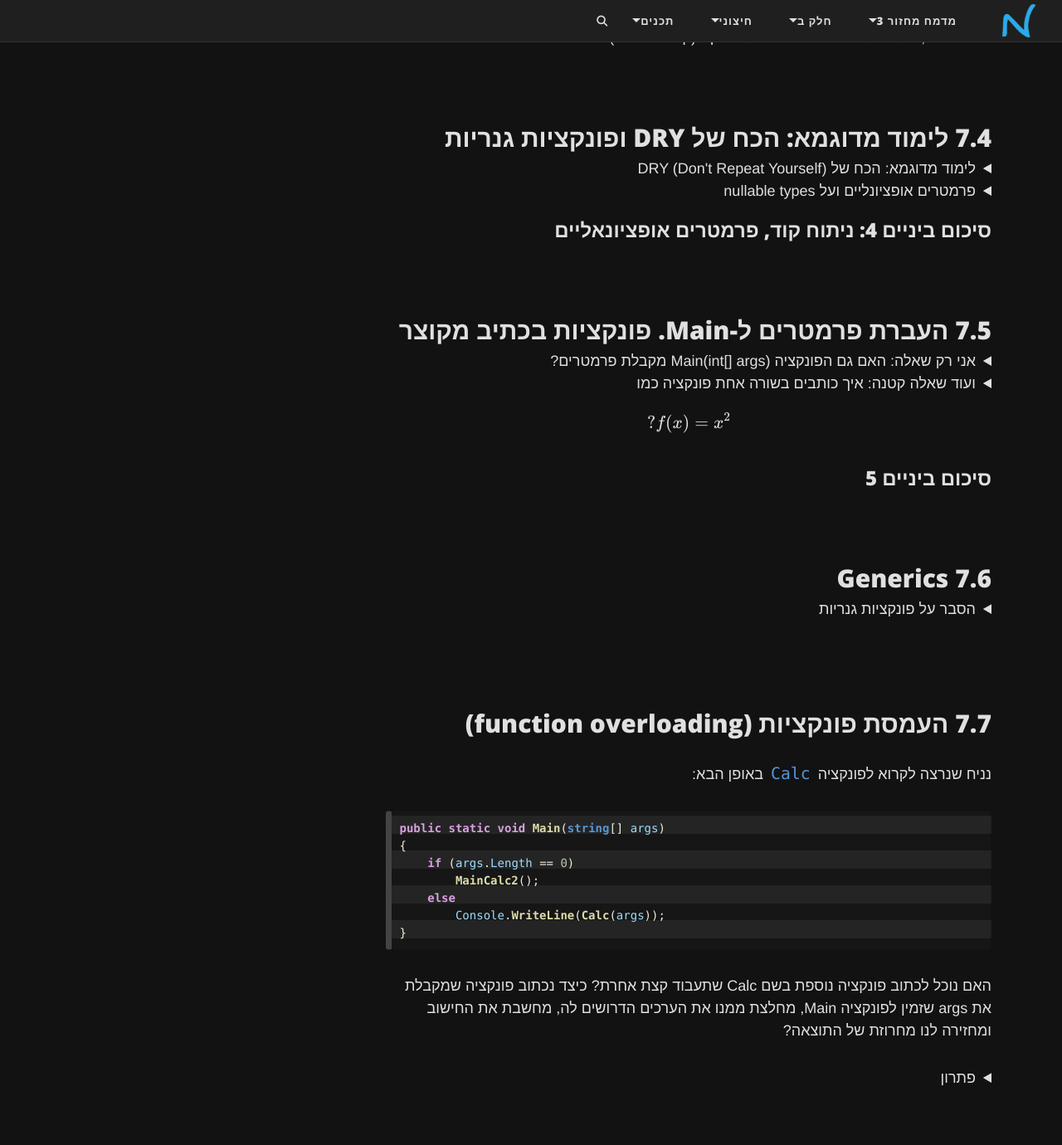
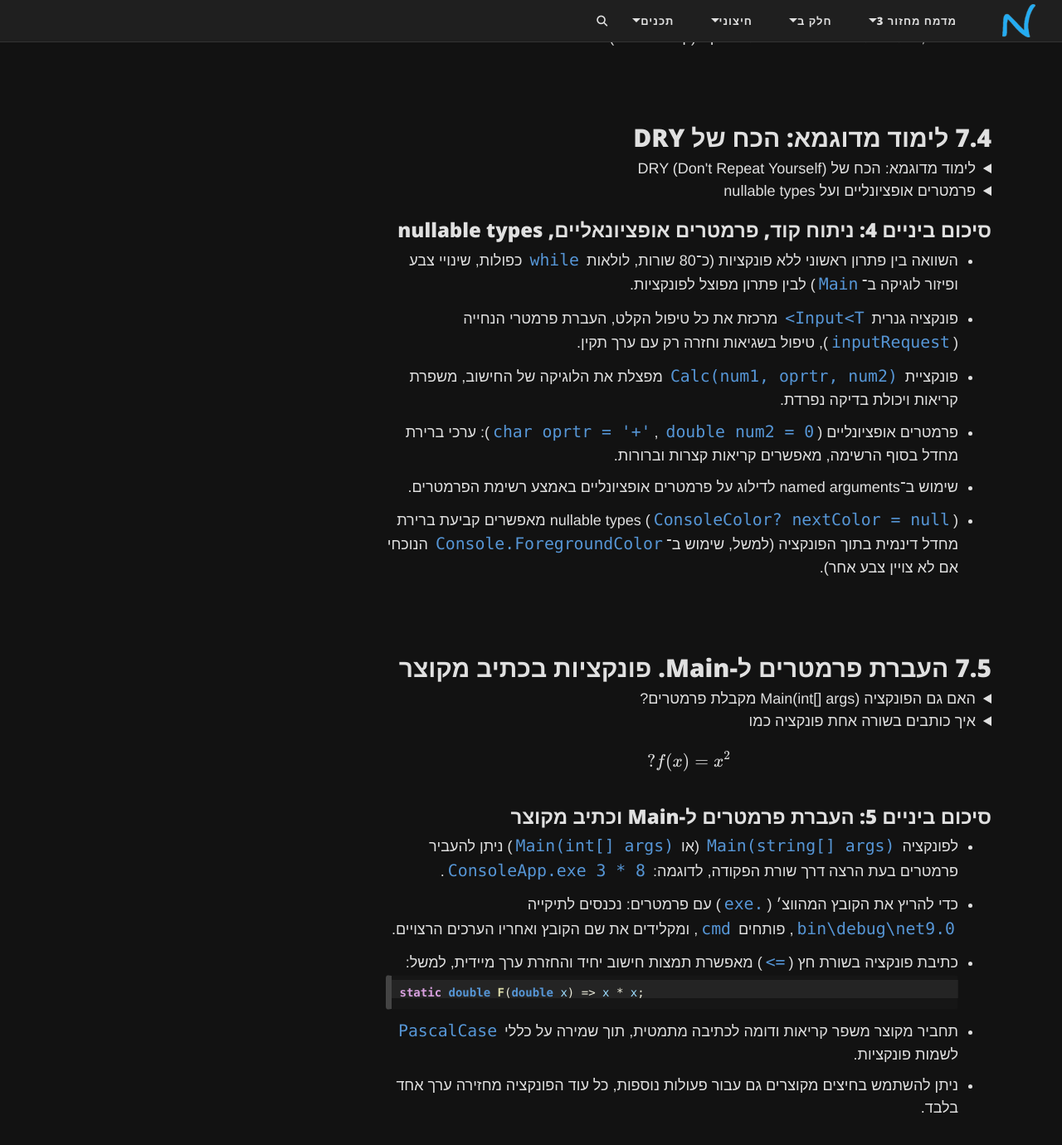
Before and after one commit to 3strategy/BeautifulYesodot, a Jekyll site: the page built from cs2/Chapter7Full.md, in a window 1280 px wide and 1400 px high, scrolled down 8752 px. Shown: the top 1380 px of the window at 83% size. Built offline with Jekyll 4.4.1, drawn with Linux system fonts in a browser that asks for light colours; formulas are drawn with MathJax 3; comment, search, counter and statistics services are not loaded; some of the changed text lies outside the part shown.

Commit message:
added 7.5 7.6

````diff
--- a/cs2/Chapter7Full.md
+++ b/cs2/Chapter7Full.md
@@ -498,7 +498,7 @@
 - בשרשור שיטות (כדוגמת `s.ToUpper().Replace(...)`), ההחזרה נעשית דרך נקודה ימינה, וכל פעולה מחזירה מצביע לאובייקט (קיים או חדש).
 
 
-## 7.4 לימוד מדוגמא: הכח של DRY ופונקציות גנריות
+## 7.4 לימוד מדוגמא: הכח של DRY
 
 <details markdown="1">
 <summary>לימוד מדוגמא: הכח של DRY (Don't Repeat Yourself)</summary>
@@ -757,13 +744,22 @@
 </details>
 
 
-### סיכום ביניים 4: ניתוח קוד, פרמטרים אופציונאליים
+### סיכום ביניים 4: ניתוח קוד, פרמטרים אופציונאליים, nullable types
+
+- השוואה בין פתרון ראשוני ללא פונקציות (כ־80 שורות, לולאות `while` כפולות, שינויי צבע ופיזור לוגיקה ב־`Main`) לבין פתרון מפוצל לפונקציות.
+- פונקציה גנרית `Input<T>` מרכזת את כל טיפול הקלט, העברת פרמטרי הנחייה (`inputRequest`), טיפול בשגיאות וחזרה רק עם ערך תקין.
+- פונקציית `Calc(num1, oprtr, num2)` מפצלת את הלוגיקה של החישוב, משפרת קריאות ויכולת בדיקה נפרדת.
+- פרמטרים אופציונליים (`char oprtr = '+'`, `double num2 = 0`): ערכי ברירת מחדל בסוף הרשימה, מאפשרים קריאות קצרות וברורות.
+- שימוש ב־named arguments לדילוג על פרמטרים אופציונליים באמצע רשימת הפרמטרים.
+- nullable types (`ConsoleColor? nextColor = null`) מאפשרים קביעת ברירת מחדל דינמית בתוך הפונקציה (למשל, שימוש ב־`Console.ForegroundColor` הנוכחי אם לא צויין צבע אחר).
+
+
 
 
 
 ## 7.5 העברת פרמטרים ל-Main. פונקציות בכתיב מקוצר
 
-<details markdown="1"><summary>אני רק שאלה: האם גם הפונקציה Main(int[] args) מקבלת פרמטרים?</summary>
+<details markdown="1"><summary>האם גם הפונקציה Main(int[] args) מקבלת פרמטרים?</summary>
 
 כן. לגמרי. זו בדיוק המשמעות של מה שרשום בסוגריים. אם תריצו את ה-executable של הפרוייקט שלכם תוכלו לשלוח פרמטרים ל-`Main`
 הדרך הקצרה כדי לעשות זאת היא:
@@ -775,21 +771,31 @@
 1. כעת תוכלו להריץ את הפרוייטק על ידי הקלדת שמו בחלון השחור שנפתח. אם תרצו לשלוח פרמטרים פשוט רישמו אותם בזה אחר זה, למשל `ConsoleApp.exe 3 * 8`.
 </details>
 
-<details markdown="1"><summary>ועוד שאלה קטנה: איך כותבים בשורה אחת פונקציה כמו $$? f(x) = x^2$$</summary>
+<details markdown="1"><summary>איך כותבים בשורה אחת פונקציה כמו $$? f(x) = x^2$$</summary>
 
 ```csharp
 // כתיבת פונקציה בשורה אחת
 static double F(double x) => x*x;
 ```
 
-- בעצם במקום לבצע חישובים ולסיים בפקודה `;return num`, אם ניתן לרשום את החישוב בשורה אחת, מותר להשתמש בחץ הקיצור ולרשום את הערך שיש להחזיר או את הפקודה שנרצה לבצע ישירות בתחביר מקוצר ללא סוגריים.
+- בעצם במקום לבצע חישובים ולסיים בפקודה `;return num`, **אם ניתן לרשום את החישוב בשורה אחת, מותר להשתמש בחץ הקיצור** ולרשום את הערך שיש להחזיר או את הפקודה שנרצה לבצע ישירות בתחביר מקוצר ללא סוגריים.
 - מתקבלת פונקציה די דומה לכתיבה במתמטיקה.
 - לא לשכוח: naming convertions for functions: **אות ראשונה גדולה** (בשונה ממשתנים ומ-Java).
 
 </details>
 
 
-### סיכום ביניים 5
+### סיכום ביניים 5: העברת פרמטרים ל-Main וכתיב מקוצר
+
+- לפונקציה `Main(string[] args)` (או `Main(int[] args)`) ניתן להעביר פרמטרים בעת הרצה דרך שורת הפקודה, לדוגמה: `ConsoleApp.exe 3 * 8`.
+- כדי להריץ את הקובץ המהווצ׳ (`.exe`) עם פרמטרים: נכנסים לתיקייה `bin\debug\net9.0`, פותחים `cmd`, ומקלידים את שם הקובץ ואחריו הערכים הרצויים.
+- כתיבת פונקציה בשורת חץ (`=>`) מאפשרת תמצות חישוב יחיד והחזרת ערך מיידית, למשל:
+  ```csharp
+  static double F(double x) => x * x;
+  ```
+- תחביר מקוצר משפר קריאות ודומה לכתיבה מתמטית, תוך שמירה על כללי `PascalCase` לשמות פונקציות.
+- ניתן להשתמש בחיצים מקוצרים גם עבור פעולות נוספות, כל עוד הפונקציה מחזירה ערך אחד בלבד.
+
 
 
 
@@ -797,24 +803,60 @@
 ## 7.6 Generics
 
 <details markdown="1"><summary>הסבר על פונקציות גנריות</summary>
+## 7.6: פונקציית Input במבט מעמיק ו-try/catch
 
-פונקציה גנרית היא פונקציה שבה מגדירים פרמטר טיפוס (לרוב `T`) כברירת מחדל – כך שמי שקורא לה יכול לציין באיזה טיפוס להשתמש בקריאה, וזה גם קובע את טיפוס הערך שזו תחזיר.
+בפרק זה נבחן לעומק את פונקציית הקלט הגנרית `Input<T>` שבדוגמא 7.4, ונבחן את מנגנון הטיפול בשגיאות.
 
 ```csharp
-static T Identity<T>(T value)
+// פונקציה שיודעת לקלוט כפי צריך כולל בקשת קלט והודעות שגיאה
+public static T Input<T>(string inputRequest = "Please enter a", string invalidFeedback = null)
 {
-    return value;
+    try
+    {
+        if (inputRequest == "Please enter a")
+            inputRequest = $"Please enter {typeof(T).ToString().Substring(7)}: ";
+
+        WriteInColor(inputRequest, ConsoleColor.Green, ConsoleColor.Yellow);
+        string s = Console.ReadLine();
+
+        Console.ForegroundColor = ConsoleColor.White;
+        return (T)Convert.ChangeType(s, typeof(T)); // may throw an exception
+    }
+    catch (Exception)
+    {
+        if (invalidFeedback == null)
+            invalidFeedback = $"Your input type was not a valid {typeof(T)}\n";
+        WriteInColor(invalidFeedback, ConsoleColor.Red);
+        return Input<T>(inputRequest, invalidFeedback);
+    }
 }
 ```
 
-**דוגמאות לקריאה:**
-- `Identity<int>(5)` מחזירה `int`
-- `Identity<string>("hello")` מחזירה `string`
+**הבהרות ותובנות:**
 
-{: .box-success}
-פונקציות גנריות אינן חלק מתכנית הלימודים של כיתה יוד, אך **הן בשימוש נרחב בכיתה יא'**. גם ביא' תלמידים לא ידרשו לדעת לכתוב פונקציות גנריות, אך ידרשו להשתמש בהן.
+- לפונקציה שני פרמטרים עם ערכי ברירת מחדל:
+  - `inputRequest`: מחרוזת תזכורת להצגת הודעה ראשונית.
+  - `invalidFeedback`: הודעת שגיאה פנימית המשמשת רק בקריאה רקורסיבית.
+- מבנה `try/catch`:
+  - **try**: ניסיון המרה דינמית (`Convert.ChangeType`) והחזרת ערך מטיפוס `T`.
+  - **catch**: תפיסת חריגות בעת המרה כושלת, הצגת הודעת שגיאה והפעלה מחודשת של הפונקציה (רקורסיה) עד לקבלת קלט תקין.
+  - שימו לב: **טיפול ב־try/catch הוא נושא מתקדם** ואינו חלק מתכנית הלימודים של כיתה י׳.
+- דוגמאות קריאה חיצונית:
+  - `int x = Input<int>();`
+  - `double d = Input<double>("Enter value: ");`
+  - `char op = Input<char>("Enter operator (+,-,*,/): ");`
+
 
 </details>
+
+### סיכום ביניים 6: Generics and try/catch
+- שני הנושאים אינם בתכנית הלימוד ביסודות, אך שימוש בפונקציות גנריות נדרש ביא'.
+- `Input<T>` היא פונקציה **גנרית** המבטיחה קלט חוקי לכל טיפוס דרך המרת טיפוסים דינמית.
+- שימוש בברירת מחדל לפרמטרים מאפשר קריאה פשוטה מצד המשתמש, תוך שמירה על יכולת שליטה פנימית בטיפול בשגיאות.
+- מבנה `try/catch` יחד עם קריאה רקורסיבית (קריאה של הפונקציה לעצמה) מוודאים סריקה חוזרת עד להגעת קלט תקין.
+- חשוב לזכור: ניהול חריגות (`try/catch`) נחשב לנושא מתקדם, מעבר לתכנית הלימודים של כיתה י׳.
+
+
 
 
 
````
Also changed, not shown: other parts of cs2/Chapter7Full.md (+0 -13 lines).
